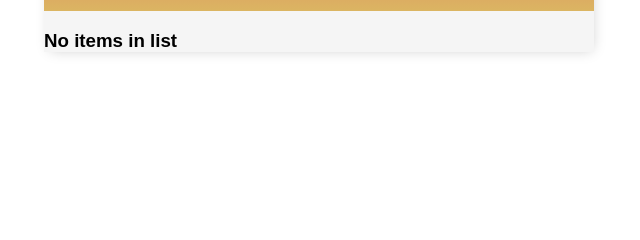
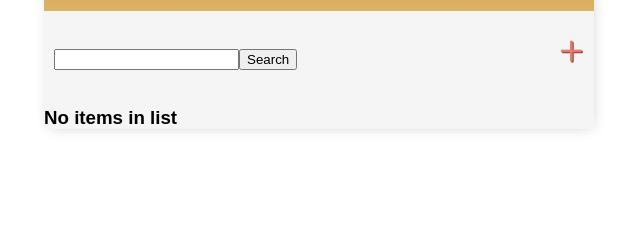
Before and after one commit to Code-Institute-Submissions/Madebybrown-TodoList.com, a Django app: template base/templates/base/task_list.html in a window 1280 px wide. Shown: the part 169-409 px from the top of the page, without its empty margins (321-961 px from the left). Run offline with Django 3.2, Linux system fonts and the light colour scheme; the template is opened without the code that fills it, so the values that code supplies are empty.

Commit message:
Wrapp add task link and search bar in div, add positioning style to search bar and add task link

```diff
--- a/base/templates/base/main.html
+++ b/base/templates/base/main.html
@@ -93,6 +93,25 @@
             font-size: 22px;
             line-height: 0;
         }
+
+        .search-add-form {
+            margin-top: 20px;
+            display: flex;
+        }
+
+        #search-add-wrapper {
+            display: flex;
+            justify-content: space-between;
+            align-items: center;
+            padding: 10px;
+        }
+
+        #add-link {
+            color: #eb796f;
+            text-decoration: none;
+            font-size: 42px;
+            text-shadow: 1px 1px #81413b;
+        }
     </style>
 </head>
 
--- a/base/templates/base/task_list.html
+++ b/base/templates/base/task_list.html
@@ -14,12 +14,13 @@
     {% endif %}
 </div>
 
-
-<!-- <a href="{% url 'task-create' %}">Add Task</a>
-<form method="GET">
-    <input type="text" name="search-area" value="{{ search_input }}">
-    <input type="submit" value="Search">
-</form> -->
+<div id="search-add-wrapper">
+    <form method="GET" class="search-add-form">
+        <input type="text" name="search-area" value="{{ search_input }}">
+        <input class="button" type="submit" value="Search">
+    </form>
+    <a id="add-link" href="{% url 'task-create' %}">&#x2b;</a>
+</div>
 
 <div class="task-items-wrapper">
     {% for task in tasks %}
```
